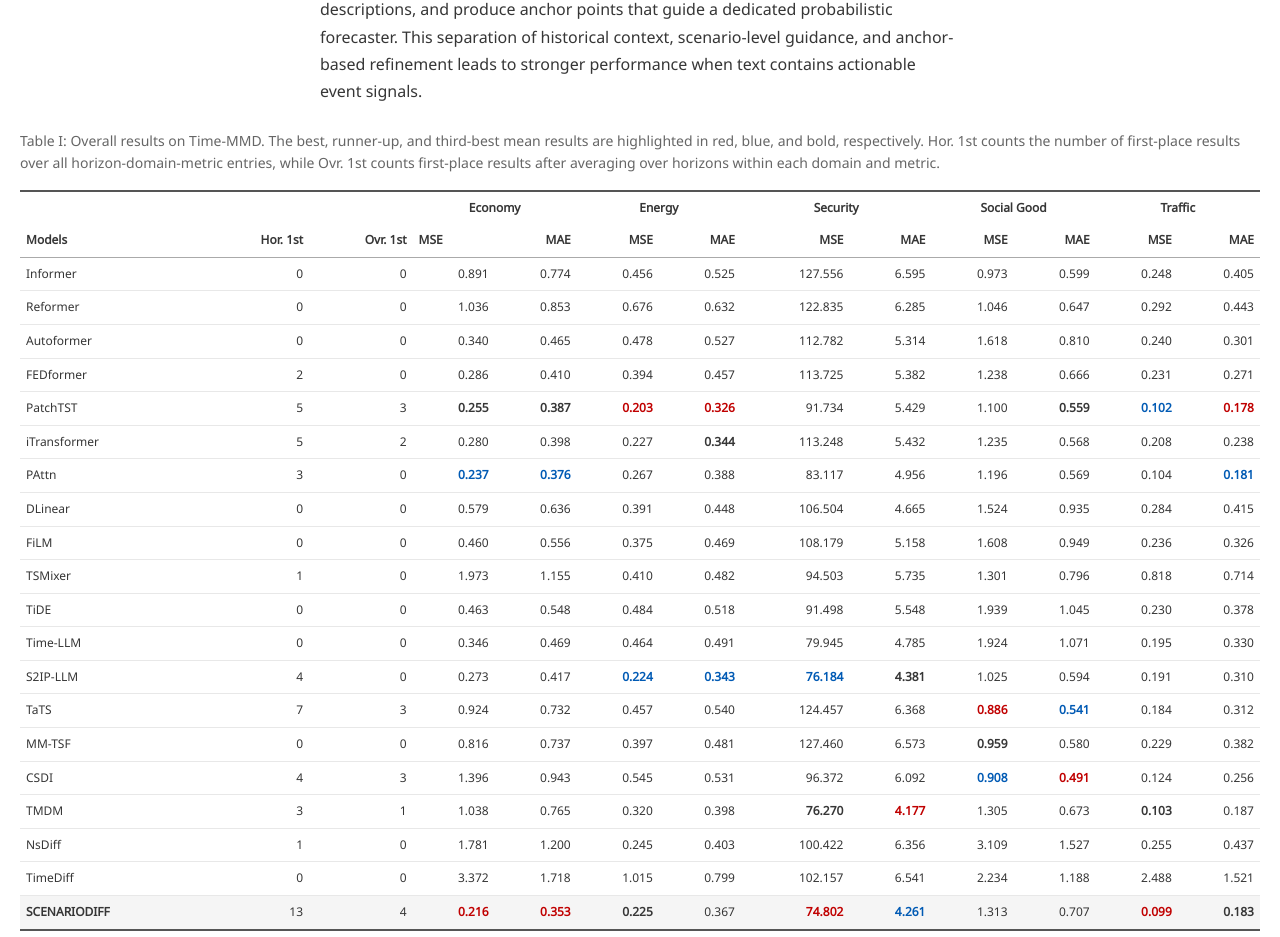
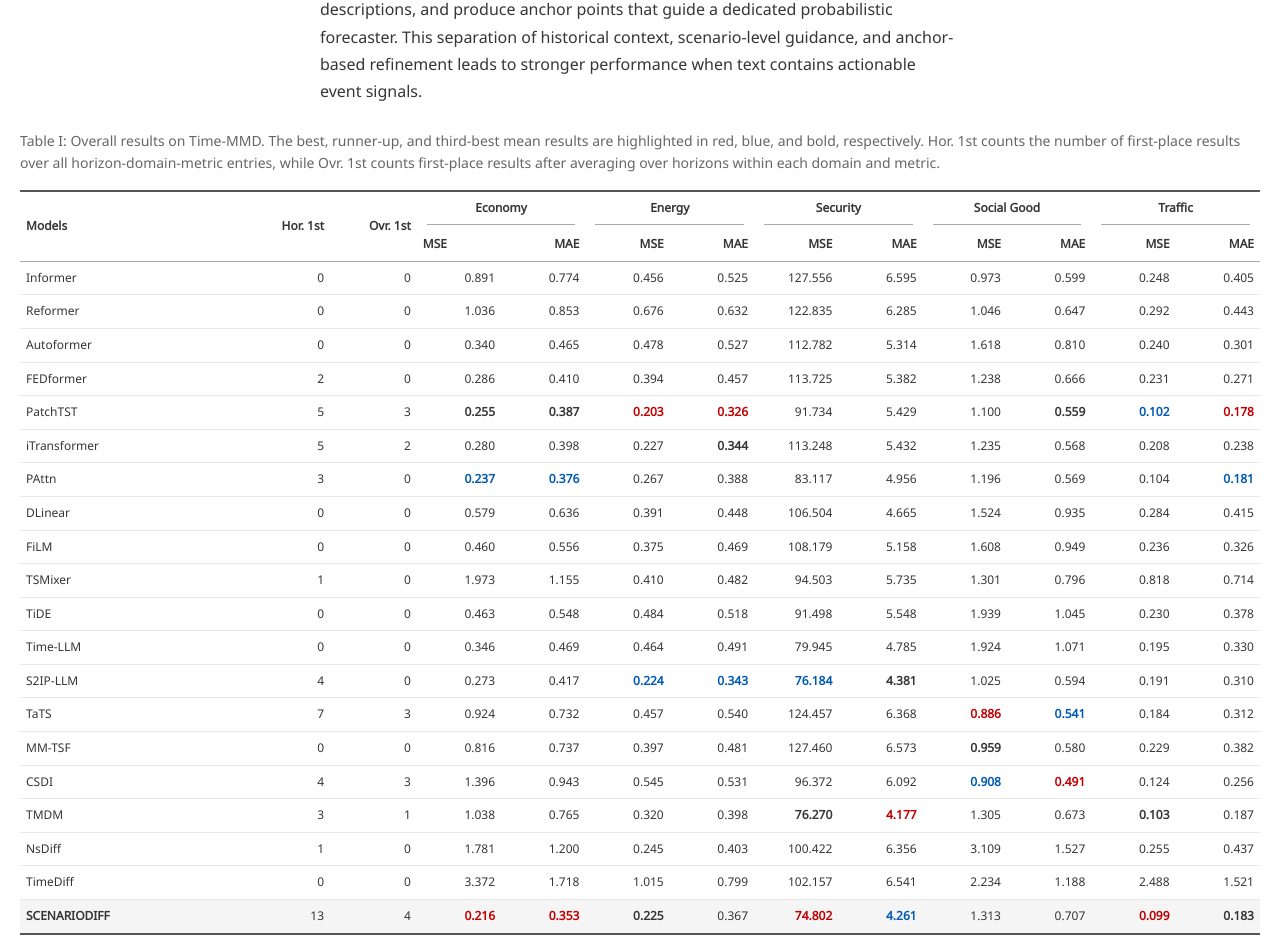
Before and after one commit to katD2707/ScenarioDiff-demo, a plain HTML site: page index.html in a window 1280 px wide. Shown: the part 5235-6172 px from the top of the page. Drawn offline with Linux system fonts and the light colour scheme; a web font is replaced by a local one.

Commit message:
Align grouped Table I headers with metric columns

```diff
--- a/index.html
+++ b/index.html
@@ -99,6 +99,7 @@
       <div class="wide-container results-table-container">
         <div class="table-scroll" role="region" aria-label="Table I: overall forecasting results" tabindex="0">
           <table class="paper-results-table paper-overall-table">
+            <colgroup><col style="width:18%"><col span="2" style="width:7%"><col span="10" style="width:6.8%"></colgroup>
             <caption>Table I: Overall results on Time-MMD. The best, runner-up, and third-best mean results are highlighted in red, blue, and bold, respectively. Hor. 1st counts the number of first-place results over all horizon-domain-metric entries, while Ovr. 1st counts first-place results after averaging over horizons within each domain and metric.</caption>
             <thead>
               <tr><th scope="col" rowspan="2">Models</th><th scope="col" rowspan="2">Hor. 1st</th><th scope="col" rowspan="2">Ovr. 1st</th><th scope="colgroup" colspan="2">Economy</th><th scope="colgroup" colspan="2">Energy</th><th scope="colgroup" colspan="2">Security</th><th scope="colgroup" colspan="2">Social Good</th><th scope="colgroup" colspan="2">Traffic</th></tr>
--- a/styles.css
+++ b/styles.css
@@ -78,10 +78,11 @@ p{margin:0 0 1.15em}h1,h2,h3{margin-top:0}
 .paper-results-table .our-method{border-top:1px solid #aaa;border-bottom:2px solid #555;background:#f5f5f5}
 .paper-results-table .our-method th{font-weight:700}
 .results-table-container{width:min(100% - 40px,1260px)}
-.paper-overall-table{min-width:1080px;font-size:12px}
+.paper-overall-table{min-width:1080px;font-size:12px;table-layout:fixed}
 .paper-overall-table th,.paper-overall-table td{padding:7px 6px}
-.paper-overall-table thead tr:first-child th[colspan]{text-align:center}
-.paper-overall-table thead th[rowspan]{vertical-align:bottom}
+.paper-overall-table thead tr:first-child th[colspan]{text-align:center;position:relative;padding-bottom:11px}
+.paper-overall-table thead tr:first-child th[colspan]:after{content:"";position:absolute;bottom:3px;left:10px;right:10px;border-bottom:1px solid #aaa}
+.paper-overall-table thead th[rowspan]{vertical-align:middle}
 .paper-overall-table .model-group-start{border-top:1px solid #aaa}
 .paper-results-table .rank-first{color:#c00000;font-weight:700}
 .paper-results-table .rank-second{color:#005ab4;font-weight:700}
```
